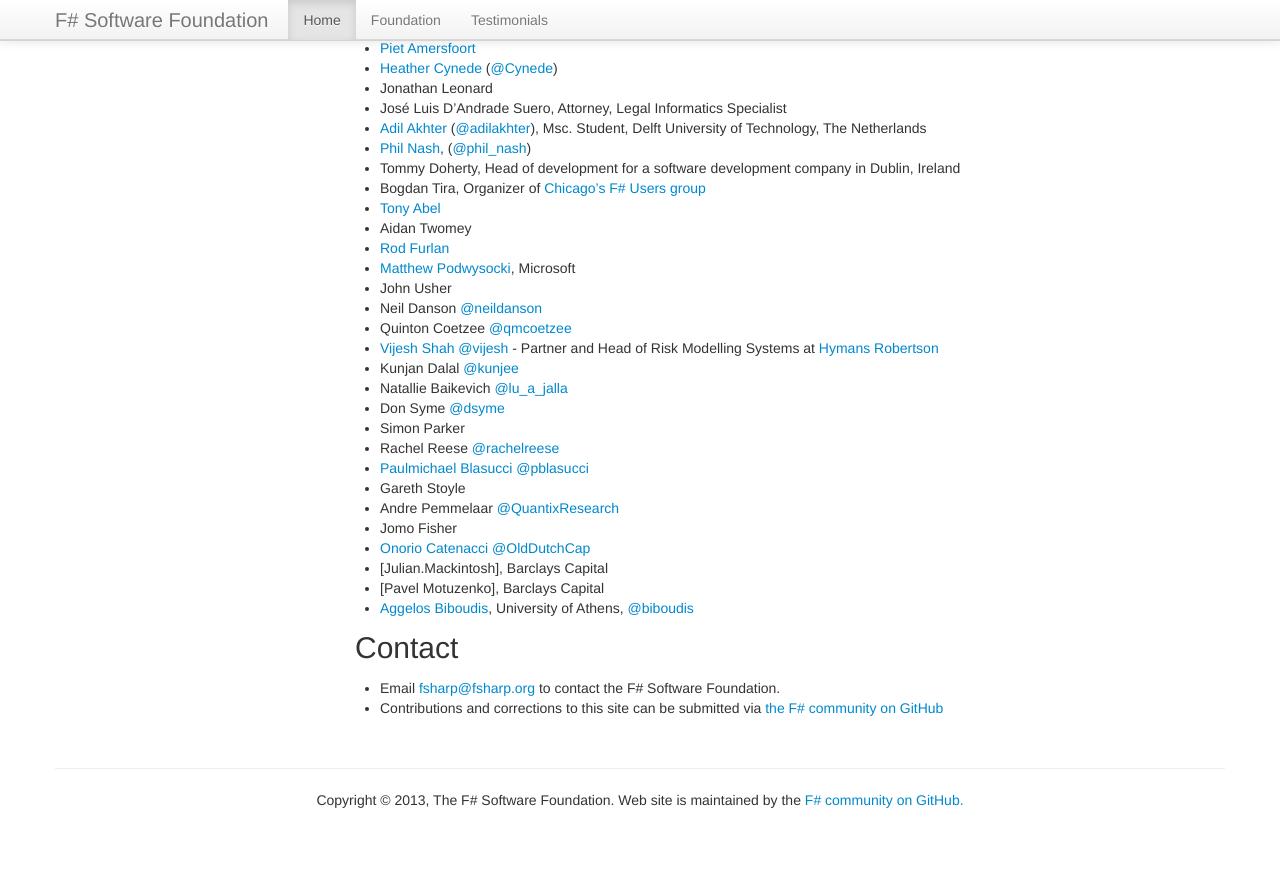
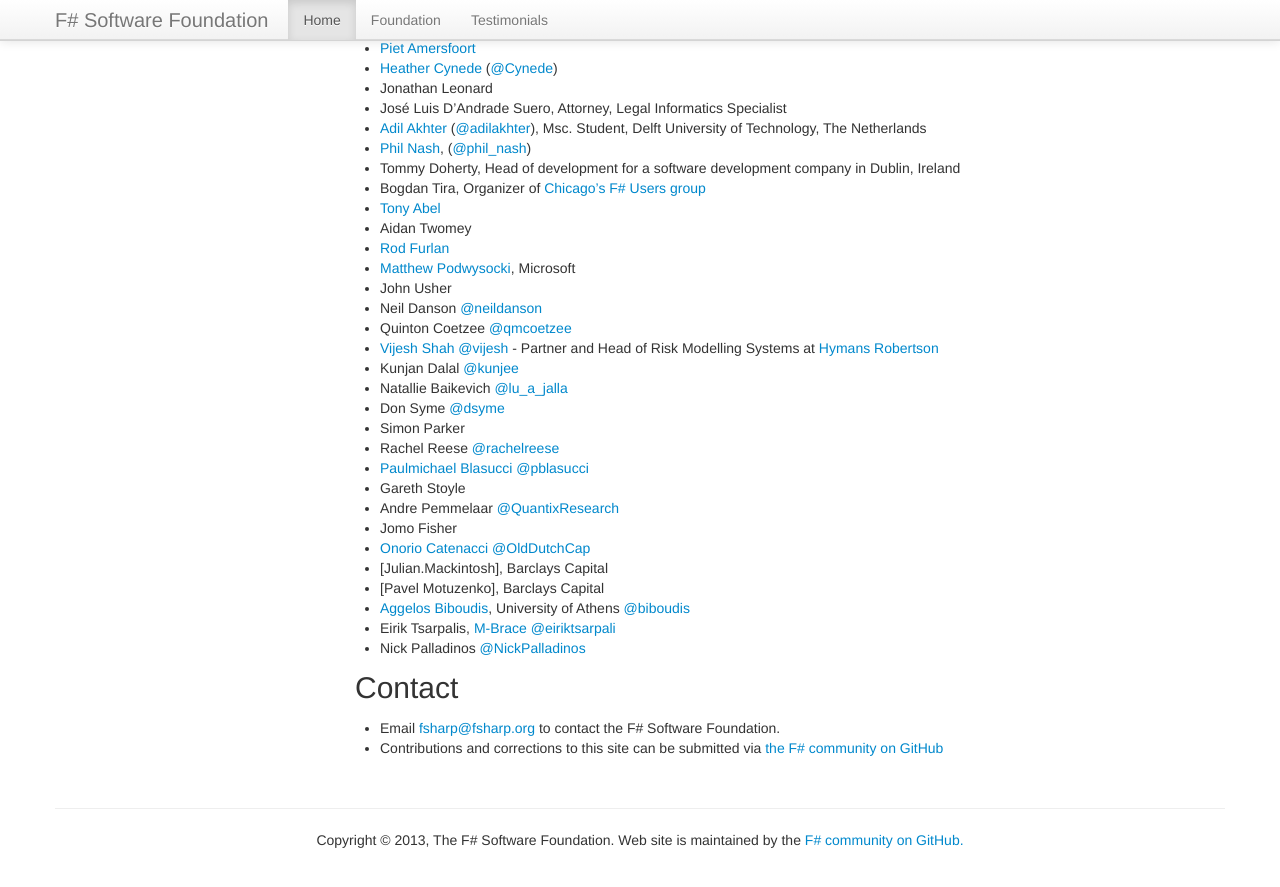
Before and after one commit to fsharp/fsharp.org, a Jekyll site: the page built from foundation.md, in a window 1280 px wide and 900 px high, scrolled down 3024 px. Shown: the top 887 px of the window. Built offline with Jekyll 4.4.1, drawn with Linux system fonts in a browser that asks for light colours; nearby versions of some CDN libraries; some web fonts are replaced; comment, search, counter and statistics services are not loaded; before the commit the page ends 3884 px from its top, so only the background shows below that; some of the changed text lies outside the part shown.

Commit message:
Added Eirik and Nick

```diff
--- a/foundation.md
+++ b/foundation.md
@@ -149,7 +149,9 @@
  * [Onorio Catenacci](http://onor.io) [@OldDutchCap](http://twitter.com/OldDutchCap)
  * [Julian.Mackintosh], Barclays Capital
  * [Pavel Motuzenko], Barclays Capital
- * [Aggelos Biboudis](http://www.di.uoa.gr/~biboudis), University of Athens, [@biboudis](http://twitter.com/biboudis)
+ * [Aggelos Biboudis](http://www.di.uoa.gr/~biboudis), University of Athens [@biboudis](http://twitter.com/biboudis)
+ * Eirik Tsarpalis, [M-Brace](http://www.m-brace.net/) [@eiriktsarpali](http://twitter.com/eiriktsarpali)
+ * Nick Palladinos [@NickPalladinos](https://twitter.com/NickPalladinos)
 
 ## Contact
 
```
Also changed, not shown: other parts of foundation.md (+1 -1 lines).
